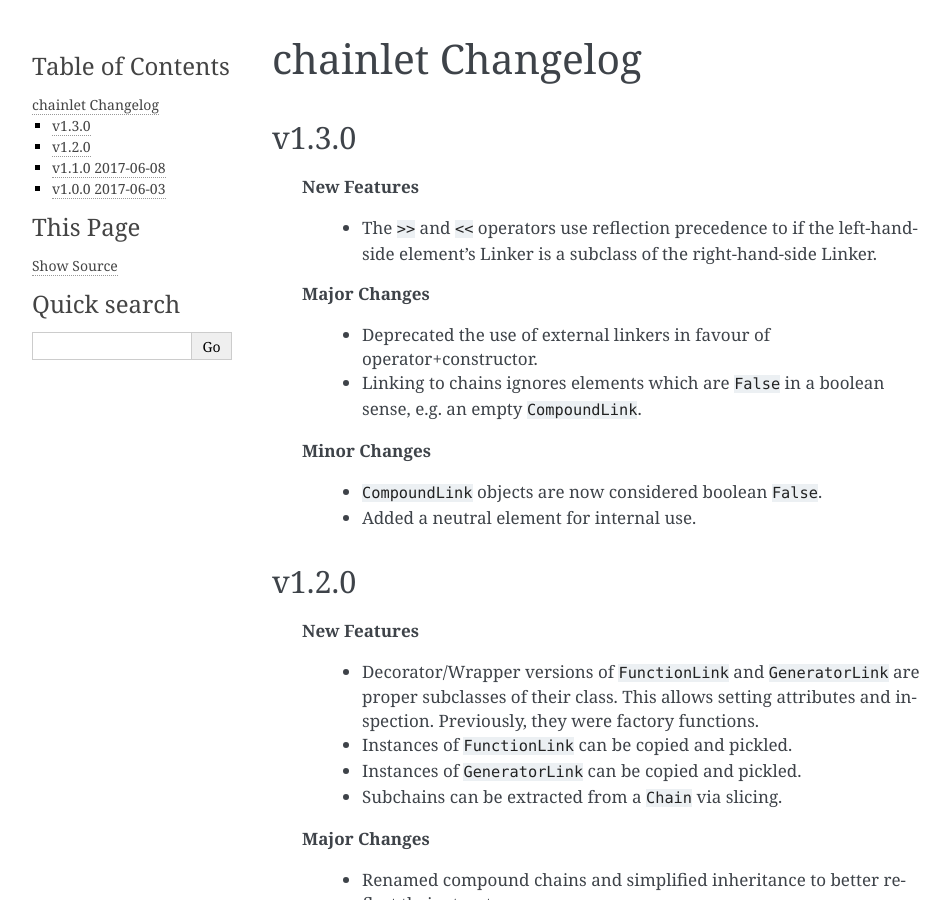
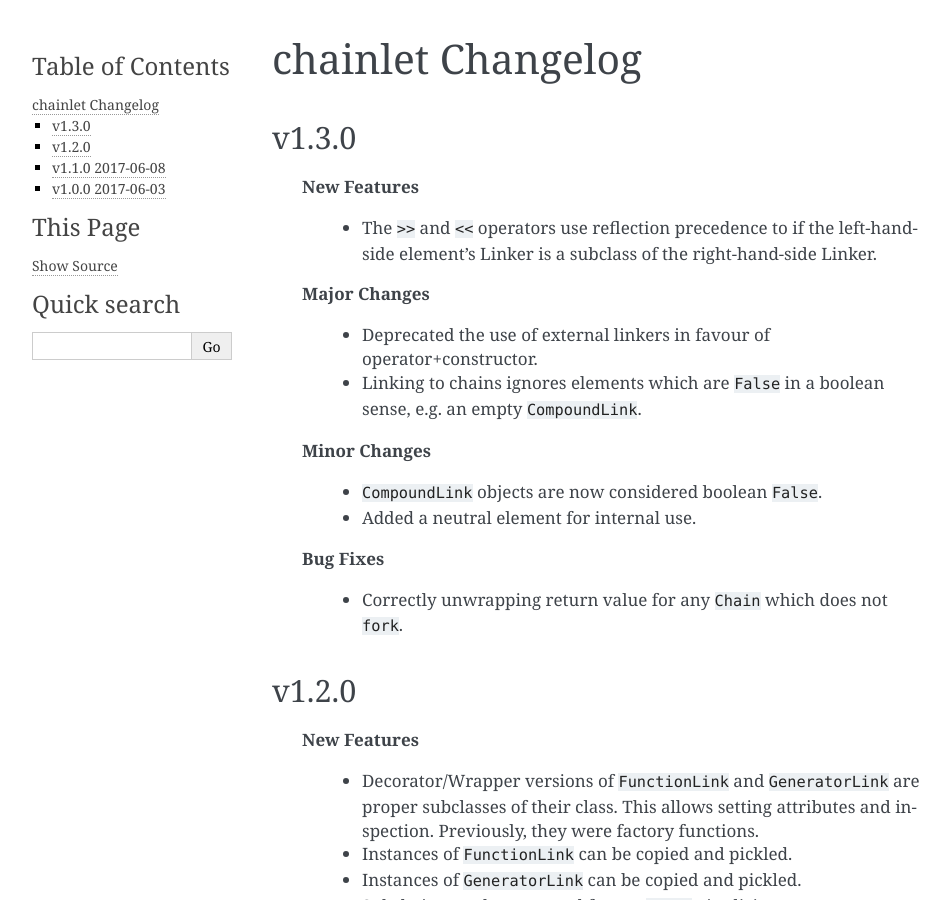
Before and after one commit to maxfischer2781/chainlet, a Sphinx documentation site: the page built from docs/source/changelog.rst, in a window 1280 px wide and 900 px high. Shown: the whole window, without its empty margins (148-1098 px from the left). Built offline with Sphinx 7.4.7, drawn with Linux system fonts in a browser that asks for light colours; formulas are drawn with MathJax 3.

Commit message:
[docs] added bugfix note

```diff
--- a/docs/source/changelog.rst
+++ b/docs/source/changelog.rst
@@ -21,6 +21,10 @@ v1.3.0
         * ``CompoundLink`` objects are now considered boolean ``False``.
 
         * Added a neutral element for internal use.
+
+    **Bug Fixes**
+
+        * Correctly unwrapping return value for any ``Chain`` which does not ``fork``.
 
 v1.2.0
 ------
```
